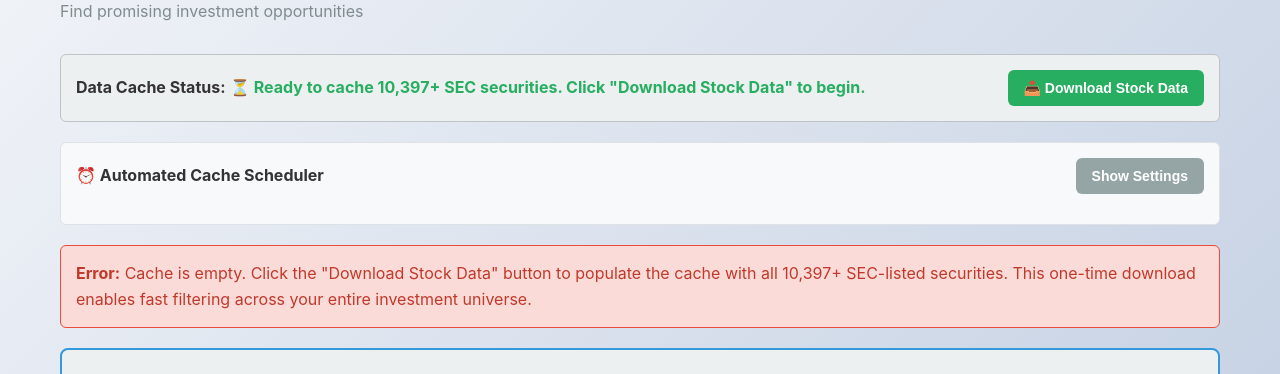
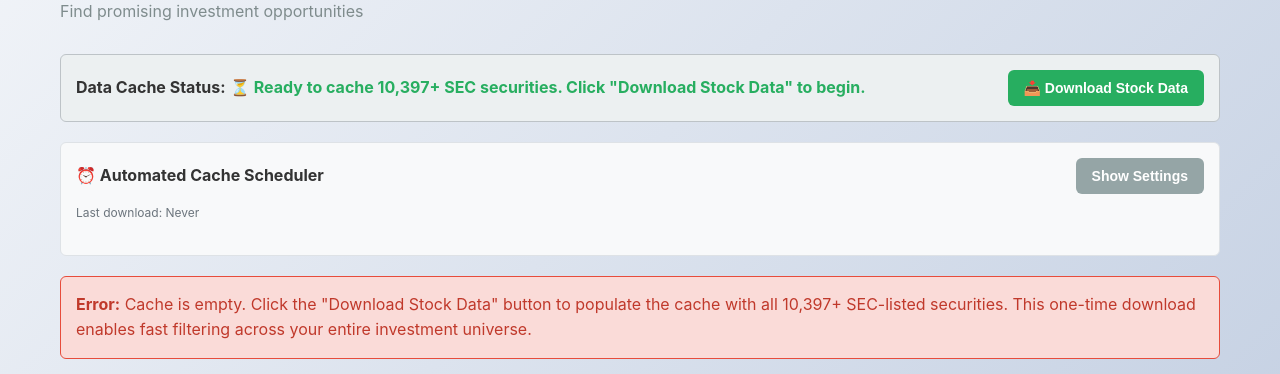
Before and after one commit to qchrisd/Stock-Tracker, a Flask app: page /research in a window 1280 px wide. Shown: the part 240-614 px from the top of the page. Run offline with Flask 3, Linux system fonts and the light colour scheme; data comes from the database, SQL or seed files in the repository; data that the repository does not hold is empty.

Commit message:
Claude fixes #7 by adding a last downloaded title

```diff
--- a/app/templates/research.html
+++ b/app/templates/research.html
@@ -35,11 +35,14 @@
 
 <!-- Automated Cache Scheduler Settings -->
 <div style="background-color: #f8f9fa; border: 1px solid #dee2e6; padding: 15px; border-radius: 6px; margin-bottom: 20px;">
-    <div style="display: flex; justify-content: space-between; align-items: center; margin-bottom: 15px;">
+    <div style="display: flex; justify-content: space-between; align-items: center; margin-bottom: 5px;">
         <h4 style="margin: 0;">⏰ Automated Cache Scheduler</h4>
         <button type="button" class="btn btn-sm btn-secondary" onclick="toggleSchedulerSettings()">
             <span id="scheduler-toggle-text">Show Settings</span>
         </button>
+    </div>
+    <div style="margin-bottom: 15px;">
+        <span id="last-download-label" style="font-size: 12px; color: #6c757d;">Last download: <span id="last-download-time">Loading...</span></span>
     </div>
 
     <div id="scheduler-settings" style="display: none;">
@@ -677,6 +680,15 @@ function loadSchedulerSettings() {
                 return;
             }
 
+            // Update last download timestamp
+            const lastDownloadEl = document.getElementById('last-download-time');
+            if (data.last_run) {
+                const lastRun = new Date(data.last_run).toLocaleString('en-US', { timeZone: 'America/New_York' });
+                lastDownloadEl.textContent = `${lastRun} ET`;
+            } else {
+                lastDownloadEl.textContent = 'Never';
+            }
+
             document.getElementById('scheduler-enabled').checked = data.enabled;
             document.getElementById('scheduler-day').value = data.day_of_week;
             document.getElementById('scheduler-hour').value = data.hour;
@@ -731,7 +743,8 @@ function saveSchedulerSettings() {
 
 // Load scheduler settings on page load
 document.addEventListener('DOMContentLoaded', function() {
-    // Don't load scheduler settings on load - user can expand settings if needed
+    // Load last download timestamp on page load
+    loadSchedulerSettings();
 });
 </script>
 
```
